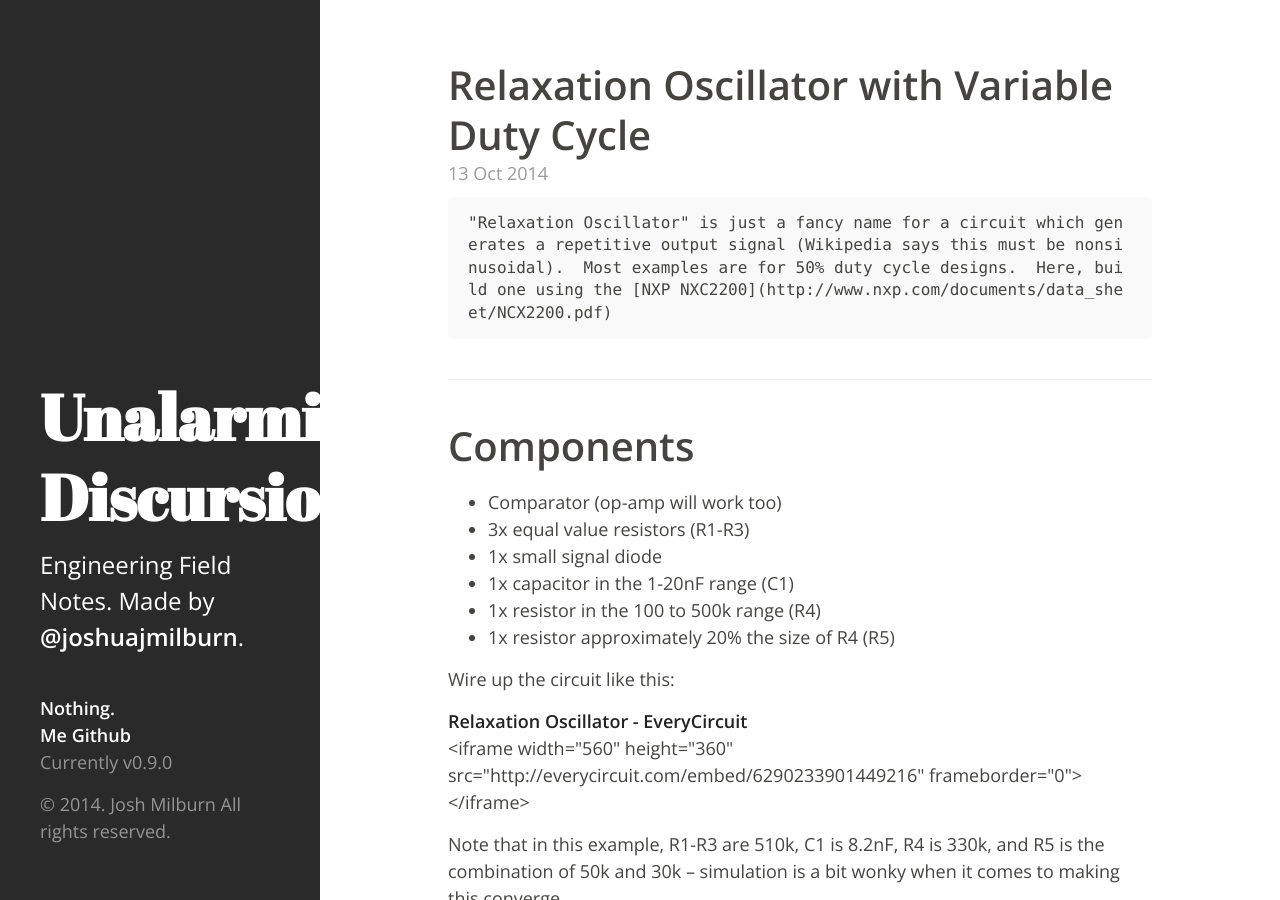
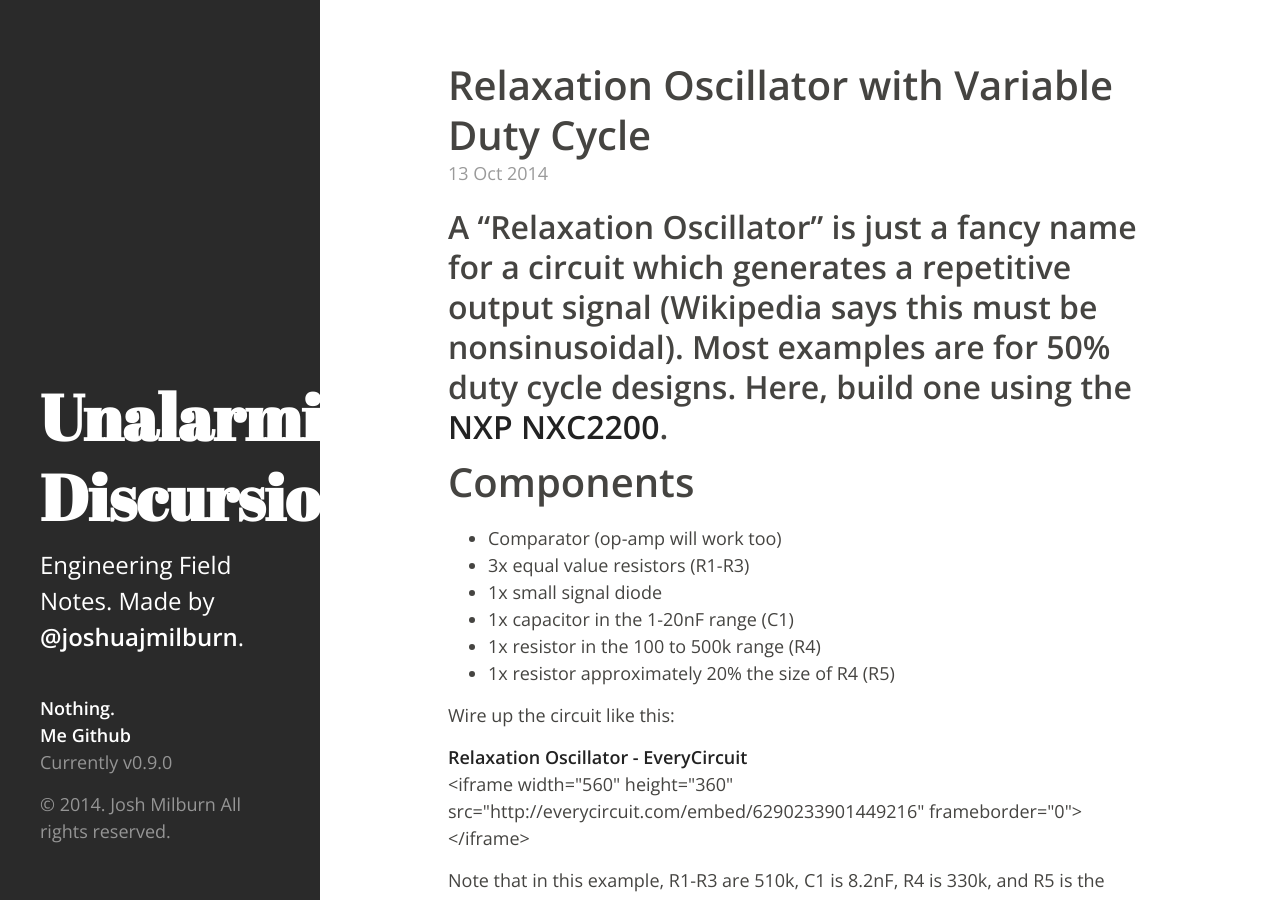
Before and after one commit to jjmilburn/jjmilburn.github.io, a Jekyll site: the page built from _posts/2014-10-13-Relaxation-Oscillator-DutyCycle.md, in a window 1280 px wide and 900 px high. Built offline with Jekyll 4.4.1, drawn with Linux system fonts in a browser that asks for light colours; Markdown is read by kramdown in place of the engine named in the settings.

```diff
--- a/_posts/2014-10-13-Relaxation-Oscillator-DutyCycle.md
+++ b/_posts/2014-10-13-Relaxation-Oscillator-DutyCycle.md
@@ -3,8 +3,7 @@ layout: post
 title: Relaxation Oscillator with Variable Duty Cycle
 ---
 
-    "Relaxation Oscillator" is just a fancy name for a circuit which generates a repetitive output signal (Wikipedia says this must be nonsinusoidal).  Most examples are for 50% duty cycle designs.  Here, build one using the [NXP NXC2200](http://www.nxp.com/documents/data_sheet/NCX2200.pdf)
-
+A "Relaxation Oscillator" is just a fancy name for a circuit which generates a repetitive output signal (Wikipedia says this must be nonsinusoidal).  Most examples are for 50% duty cycle designs.  Here, build one using the [NXP NXC2200](http://www.nxp.com/documents/data_sheet/NCX2200.pdf).
 -----
 
 #Components
```
Also changed, not shown: assets/images/Import_SAMD20_Example.png.
